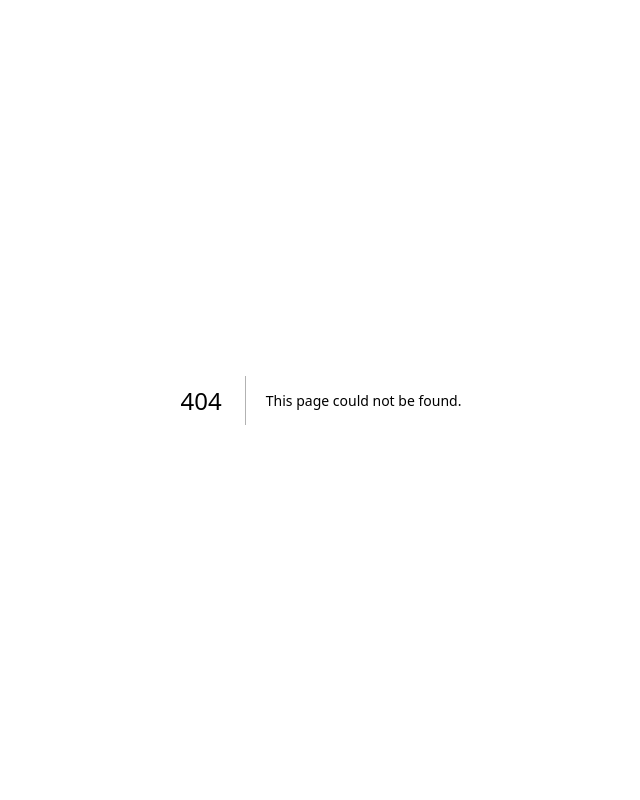
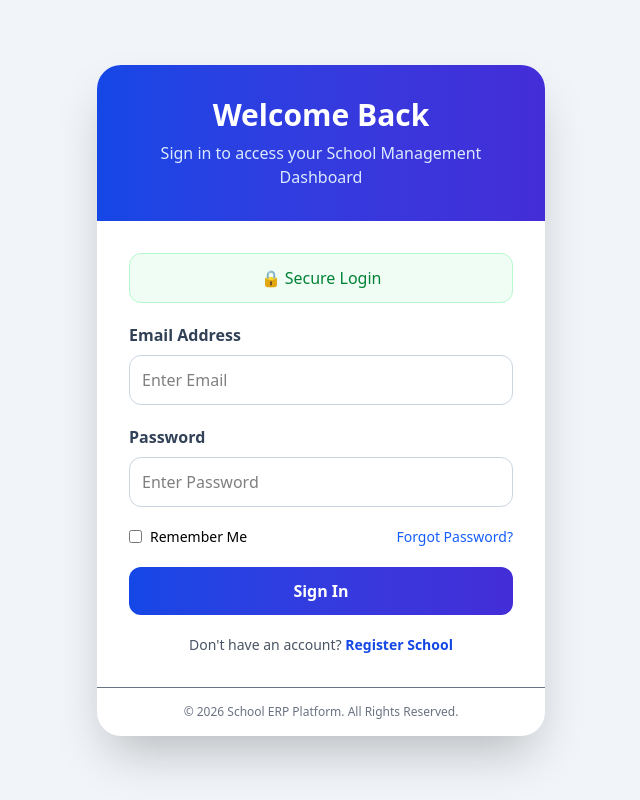
Before and after one commit to BalramKushwah21/School-Grid, a Next.js app: page /school/school-login in a window 1280 px wide. Before the commit this address had no page. Shown: the whole page, without its empty margins (319-959 px from the left). Built offline with nearby package versions, Linux system fonts and the light colour scheme.

Commit message:
add shool login page

```diff
--- /dev/null
+++ b/src/app/school/school-login/page.js
@@ -0,0 +1,148 @@
+"use client";
+
+import Link from "next/link";
+import { useState } from "react";
+
+export default function LoginPage() {
+  const [formData, setFormData] = useState({
+    email: "",
+    password: "",
+  });
+
+  const handleChange = (e) => {
+    setFormData({
+      ...formData,
+      [e.target.name]: e.target.value,
+    });
+  };
+
+  const handleSubmit = async (e) => {
+    e.preventDefault();
+
+    console.log(formData);
+
+    // API Call Here
+    alert("Login Successful");
+  };
+
+  return (
+    <div className="min-h-screen bg-slate-100 flex items-center justify-center px-4">
+
+      <div className="w-full max-w-md bg-white rounded-3xl shadow-2xl overflow-hidden">
+
+        {/* Header */}
+        <div className="bg-gradient-to-r from-blue-700 to-indigo-700 p-8 text-white text-center">
+
+          <h1 className="text-3xl font-bold">
+            Welcome Back
+          </h1>
+
+          <p className="mt-2 text-blue-100">
+            Sign in to access your School Management Dashboard
+          </p>
+
+        </div>
+
+        {/* Form */}
+        <form
+          onSubmit={handleSubmit}
+          className="p-8 space-y-5"
+        >
+
+          {/* Security Badge */}
+          <div className="bg-green-50 border border-green-200 rounded-xl p-3 text-center">
+            <p className="text-green-700 font-medium">
+              🔒 Secure Login
+            </p>
+          </div>
+
+          <div>
+            <label className="block mb-2 font-semibold text-slate-700">
+              Email Address
+            </label>
+
+            <input
+              type="email"
+              name="email"
+              value={formData.email}
+              onChange={handleChange}
+              placeholder="Enter Email"
+              required
+              className="w-full p-3 border border-slate-300 rounded-xl focus:ring-2 focus:ring-blue-500 outline-none"
+            />
+          </div>
+
+          <div>
+            <label className="block mb-2 font-semibold text-slate-700">
+              Password
+            </label>
+
+            <input
+              type="password"
+              name="password"
+              value={formData.password}
+              onChange={handleChange}
+              placeholder="Enter Password"
+              required
+              className="w-full p-3 border border-slate-300 rounded-xl focus:ring-2 focus:ring-blue-500 outline-none"
+            />
+          </div>
+
+          <div className="flex justify-between items-center text-sm">
+
+            <label className="flex items-center gap-2">
+              <input type="checkbox" />
+              Remember Me
+            </label>
+
+            <Link
+              href="/forgot-password"
+              className="text-blue-600 hover:underline"
+            >
+              Forgot Password?
+            </Link>
+
+          </div>
+
+          <button
+            type="submit"
+            className="
+            w-full
+            bg-gradient-to-r
+            from-blue-700
+            to-indigo-700
+            text-white
+            py-3
+            rounded-xl
+            font-semibold
+            hover:shadow-lg
+            transition
+            "
+          >
+            Sign In
+          </button>
+
+          <div className="text-center text-sm text-gray-600">
+
+            Don't have an account?{" "}
+            <Link
+              href="/school-registration"
+              className="text-blue-700 font-semibold hover:underline"
+            >
+              Register School
+            </Link>
+
+          </div>
+
+        </form>
+
+        {/* Footer */}
+        <div className="border-t p-4 text-center text-xs text-gray-500">
+          © 2026 School ERP Platform. All Rights Reserved.
+        </div>
+
+      </div>
+
+    </div>
+  );
+}
--- a/src/components/ui/home.js
+++ b/src/components/ui/home.js
@@ -61,7 +61,7 @@ export default function HomePage() {
 								Watch Demo
 							</a>
 							<Link
-								href="/school/login"
+								href="/school/school-login"
 								className="bg-blue-600 hover:bg-blue-700 px-6 py-3 rounded-xl font-medium"
 							>
 								Login
```
